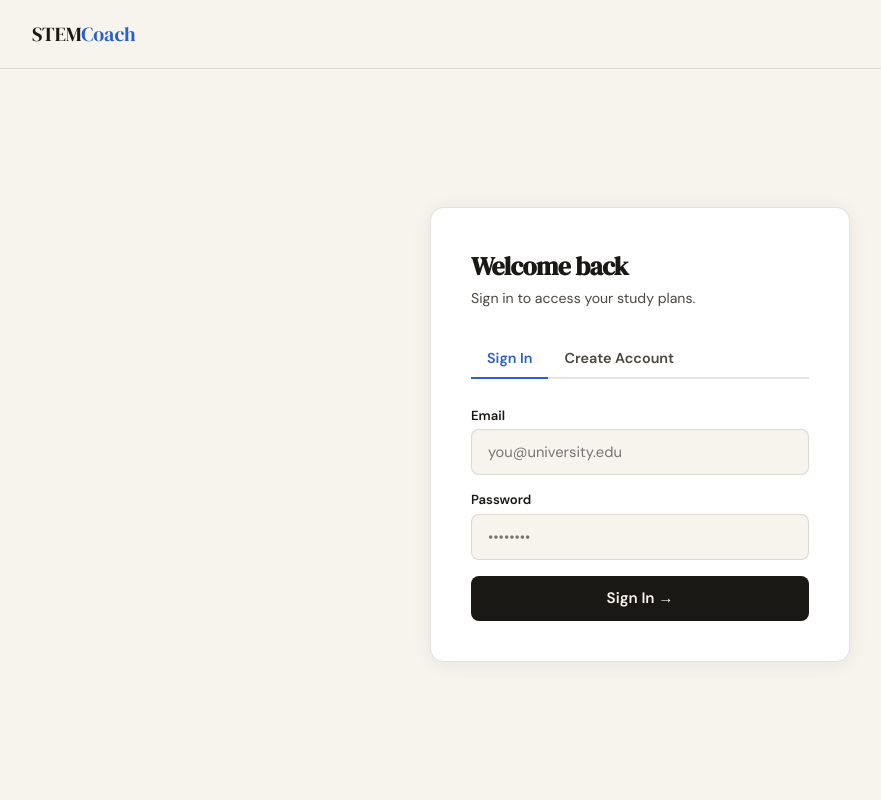
After one commit to o-faruk/stemcoach, a FastAPI app: page /login in a window 1280 px wide. The commit adds this page. Shown: the whole page, without its empty margins (0-881 px from the left). Run offline with FastAPI, Linux system fonts and the light colour scheme.

Commit message:
add supabase auth, login page, protected dashboard

```diff
--- a/app/templates/index.html
+++ b/app/templates/index.html
@@ -310,7 +310,7 @@
     <div class="logo">STEM<span>Coach</span></div>
     <div style="display:flex; gap:1rem; align-items:center;">
       <a href="#pricing">Pricing</a>
-      <a href="/dashboard" class="btn btn-outline">Log in</a>
+      <a href="/login" class="btn btn-outline">Log in</a>
     </div>
   </nav>
 
@@ -319,7 +319,7 @@
     <h1>Stop studying hard.<br>Start studying <em>smart.</em></h1>
     <p>Upload your syllabus, take a 10-minute diagnostic, and get a personalized day-by-day study plan built around your actual weak spots.</p>
     <div class="hero-cta">
-      <a href="/dashboard" class="btn btn-primary btn-lg">Get my free study plan →</a>
+      <a href="/login" class="btn btn-primary btn-lg">Get my free study plan →</a>
     </div>
     <span class="badge-free">Free plan available — no credit card required</span>
   </section>
@@ -372,7 +372,7 @@
           </ul>
         </div>
       </div>
-      <a href="/dashboard" class="btn btn-cream btn-lg">Start free →</a>
+      <a href="/login" class="btn btn-cream btn-lg">Start free →</a>
     </div>
   </section>
 
--- /dev/null
+++ b/app/templates/login.html
@@ -0,0 +1,285 @@
+<!DOCTYPE html>
+<html lang="en">
+<head>
+  <meta charset="UTF-8" />
+  <meta name="viewport" content="width=device-width, initial-scale=1.0" />
+  <title>STEMCoach — Sign In</title>
+  <link rel="preconnect" href="https://fonts.googleapis.com">
+  <link href="https://fonts.googleapis.com/css2?family=DM+Serif+Display:ital@0;1&family=DM+Sans:opsz,wght@9..40,400;9..40,500;9..40,600&display=swap" rel="stylesheet">
+  <style>
+    *, *::before, *::after { box-sizing: border-box; margin: 0; padding: 0; }
+    :root {
+      --cream: #F7F4EE;
+      --ink: #1A1814;
+      --ink2: #4A4640;
+      --accent: #2A5FD4;
+      --accent-light: #EBF0FC;
+      --border: rgba(26,24,20,0.12);
+      --red: #C0392B;
+      --red-light: #FDECEA;
+    }
+    body {
+      font-family: 'DM Sans', sans-serif;
+      background: var(--cream);
+      color: var(--ink);
+      min-height: 100vh;
+      display: flex;
+      flex-direction: column;
+    }
+    nav {
+      display: flex;
+      align-items: center;
+      justify-content: space-between;
+      padding: 1.25rem 2rem;
+      border-bottom: 1px solid var(--border);
+    }
+    .logo { font-family: 'DM Serif Display', serif; font-size: 1.25rem; text-decoration: none; color: var(--ink); }
+    .logo span { color: var(--accent); }
+    main {
+      flex: 1;
+      display: flex;
+      align-items: center;
+      justify-content: center;
+      padding: 2rem;
+    }
+    .card {
+      background: white;
+      border: 1px solid var(--border);
+      border-radius: 14px;
+      padding: 2.5rem;
+      width: 100%;
+      max-width: 420px;
+      box-shadow: 0 2px 20px rgba(26,24,20,0.07);
+    }
+    .card-title {
+      font-family: 'DM Serif Display', serif;
+      font-size: 1.6rem;
+      letter-spacing: -0.02em;
+      margin-bottom: 0.35rem;
+    }
+    .card-sub {
+      font-size: 0.88rem;
+      color: var(--ink2);
+      margin-bottom: 2rem;
+    }
+    .tabs {
+      display: flex;
+      border-bottom: 2px solid var(--border);
+      margin-bottom: 1.75rem;
+    }
+    .tab {
+      padding: 0.6rem 1rem;
+      font-size: 0.9rem;
+      font-weight: 600;
+      cursor: pointer;
+      border-bottom: 2px solid transparent;
+      margin-bottom: -2px;
+      color: var(--ink2);
+      transition: all 0.15s;
+    }
+    .tab.active { color: var(--accent); border-bottom-color: var(--accent); }
+    .form { display: none; flex-direction: column; gap: 1rem; }
+    .form.active { display: flex; }
+    label { font-size: 0.82rem; font-weight: 600; display: block; margin-bottom: 0.35rem; }
+    input[type=email], input[type=password] {
+      width: 100%;
+      padding: 0.75rem 1rem;
+      border: 1.5px solid var(--border);
+      border-radius: 8px;
+      font-size: 0.92rem;
+      font-family: 'DM Sans', sans-serif;
+      background: var(--cream);
+      color: var(--ink);
+      outline: none;
+      transition: border-color 0.15s;
+    }
+    input:focus { border-color: var(--accent); }
+    .btn {
+      width: 100%;
+      padding: 0.8rem;
+      background: var(--ink);
+      color: var(--cream);
+      border: none;
+      border-radius: 8px;
+      font-size: 0.95rem;
+      font-weight: 600;
+      font-family: 'DM Sans', sans-serif;
+      cursor: pointer;
+      transition: background 0.15s;
+      display: flex;
+      align-items: center;
+      justify-content: center;
+      gap: 0.5rem;
+    }
+    .btn:hover { background: #333; }
+    .btn:disabled { opacity: 0.5; cursor: not-allowed; }
+    .error-box {
+      display: none;
+      padding: 0.75rem 1rem;
+      background: var(--red-light);
+      border: 1px solid rgba(192,57,43,0.2);
+      border-radius: 8px;
+      font-size: 0.85rem;
+      color: var(--red);
+    }
+    .success-box {
+      display: none;
+      padding: 0.75rem 1rem;
+      background: #E6F4EE;
+      border: 1px solid rgba(26,122,80,0.2);
+      border-radius: 8px;
+      font-size: 0.85rem;
+      color: #1A7A50;
+    }
+    .spinner {
+      width: 16px; height: 16px;
+      border: 2px solid rgba(255,255,255,0.4);
+      border-top-color: white;
+      border-radius: 50%;
+      animation: spin 0.7s linear infinite;
+      display: none;
+    }
+    @keyframes spin { to { transform: rotate(360deg); } }
+  </style>
+</head>
+<body>
+<nav>
+  <a href="/" class="logo">STEM<span>Coach</span></a>
+</nav>
+<main>
+  <div class="card">
+    <h1 class="card-title">Welcome back</h1>
+    <p class="card-sub">Sign in to access your study plans.</p>
+
+    <div class="tabs">
+      <div class="tab active" onclick="switchTab('login')">Sign In</div>
+      <div class="tab" onclick="switchTab('signup')">Create Account</div>
+    </div>
+
+    <!-- LOGIN FORM -->
+    <div class="form active" id="login-form">
+      <div class="error-box" id="login-error"></div>
+      <div>
+        <label>Email</label>
+        <input type="email" id="login-email" placeholder="you@university.edu" />
+      </div>
+      <div>
+        <label>Password</label>
+        <input type="password" id="login-password" placeholder="••••••••" />
+      </div>
+      <button class="btn" id="login-btn" onclick="login()">
+        <span id="login-btn-text">Sign In →</span>
+        <div class="spinner" id="login-spinner"></div>
+      </button>
+    </div>
+
+    <!-- SIGNUP FORM -->
+    <div class="form" id="signup-form">
+      <div class="error-box" id="signup-error"></div>
+      <div class="success-box" id="signup-success"></div>
+      <div>
+        <label>Email</label>
+        <input type="email" id="signup-email" placeholder="you@university.edu" />
+      </div>
+      <div>
+        <label>Password</label>
+        <input type="password" id="signup-password" placeholder="At least 6 characters" />
+      </div>
+      <button class="btn" id="signup-btn" onclick="signup()">
+        <span id="signup-btn-text">Create Account →</span>
+        <div class="spinner" id="signup-spinner"></div>
+      </button>
+    </div>
+  </div>
+</main>
+
+<script>
+  function switchTab(tab) {
+    document.querySelectorAll('.tab').forEach((t, i) => {
+      t.classList.toggle('active', (i === 0 && tab === 'login') || (i === 1 && tab === 'signup'));
+    });
+    document.getElementById('login-form').classList.toggle('active', tab === 'login');
+    document.getElementById('signup-form').classList.toggle('active', tab === 'signup');
+  }
+
+  function setLoading(type, loading) {
+    document.getElementById(`${type}-btn`).disabled = loading;
+    document.getElementById(`${type}-btn-text`).style.display = loading ? 'none' : 'inline';
+    document.getElementById(`${type}-spinner`).style.display = loading ? 'block' : 'none';
+  }
+
+  function showError(type, msg) {
+    const el = document.getElementById(`${type}-error`);
+    el.textContent = msg;
+    el.style.display = 'block';
+  }
+
+  async function login() {
+    const email = document.getElementById('login-email').value.trim();
+    const password = document.getElementById('login-password').value;
+    if (!email || !password) { showError('login', 'Please fill in all fields.'); return; }
+
+    setLoading('login', true);
+    document.getElementById('login-error').style.display = 'none';
+
+    try {
+      const res = await fetch('/auth/login', {
+        method: 'POST',
+        headers: { 'Content-Type': 'application/x-www-form-urlencoded' },
+        body: new URLSearchParams({ email, password }),
+      });
+      const data = await res.json();
+      if (!res.ok) throw new Error(data.detail || 'Login failed.');
+
+      localStorage.setItem('access_token', data.access_token);
+      localStorage.setItem('user_email', data.email);
+      window.location.href = '/dashboard';
+    } catch (e) {
+      showError('login', e.message);
+      setLoading('login', false);
+    }
+  }
+
+  async function signup() {
+    const email = document.getElementById('signup-email').value.trim();
+    const password = document.getElementById('signup-password').value;
+    if (!email || !password) { showError('signup', 'Please fill in all fields.'); return; }
+    if (password.length < 6) { showError('signup', 'Password must be at least 6 characters.'); return; }
+
+    setLoading('signup', true);
+    document.getElementById('signup-error').style.display = 'none';
+
+    try {
+      const res = await fetch('/auth/signup', {
+        method: 'POST',
+        headers: { 'Content-Type': 'application/x-www-form-urlencoded' },
+        body: new URLSearchParams({ email, password }),
+      });
+      const data = await res.json();
+      if (!res.ok) throw new Error(data.detail || 'Signup failed.');
+
+      document.getElementById('signup-success').textContent = data.message;
+      document.getElementById('signup-success').style.display = 'block';
+      setLoading('signup', false);
+    } catch (e) {
+      showError('signup', e.message);
+      setLoading('signup', false);
+    }
+  }
+
+  // Allow Enter key
+  document.addEventListener('keydown', e => {
+    if (e.key === 'Enter') {
+      const activeForm = document.querySelector('.form.active').id;
+      if (activeForm === 'login-form') login();
+      else signup();
+    }
+  });
+
+  // Redirect if already logged in
+  if (localStorage.getItem('access_token')) {
+    window.location.href = '/dashboard';
+  }
+</script>
+</body>
+</html>
--- a/main.py
+++ b/main.py
@@ -11,33 +11,28 @@ from app.routers import study_plan, quiz, auth, billing
 
 app = FastAPI(title="STEM Study Coach", version="0.1.0")
 
-app.add_middleware(
-    CORSMiddleware,
-    allow_origins=["*"],
-    allow_methods=["*"],
-    allow_headers=["*"],
-)
+app.add_middleware(CORSMiddleware, allow_origins=["*"], allow_methods=["*"], allow_headers=["*"])
 
 app.mount("/static", StaticFiles(directory="app/static"), name="static")
 templates = Jinja2Templates(directory="app/templates")
 
-# Routers
 app.include_router(auth.router, prefix="/auth", tags=["auth"])
 app.include_router(study_plan.router, prefix="/study-plan", tags=["study-plan"])
 app.include_router(quiz.router, prefix="/quiz", tags=["quiz"])
 app.include_router(billing.router, prefix="/billing", tags=["billing"])
 
-
 @app.get("/")
 async def root(request: Request):
     return templates.TemplateResponse(request, "index.html")
 
+@app.get("/login")
+async def login_page(request: Request):
+    return templates.TemplateResponse(request, "login.html")
 
 @app.get("/dashboard")
 async def dashboard(request: Request):
     return templates.TemplateResponse(request, "dashboard.html")
 
-
 @app.get("/health")
 async def health():
     return {"status": "ok"}
```
Also changed, not shown: app/routers/auth.py (+42 -15 lines), app/templates/dashboard.html (+16 -0 lines).
